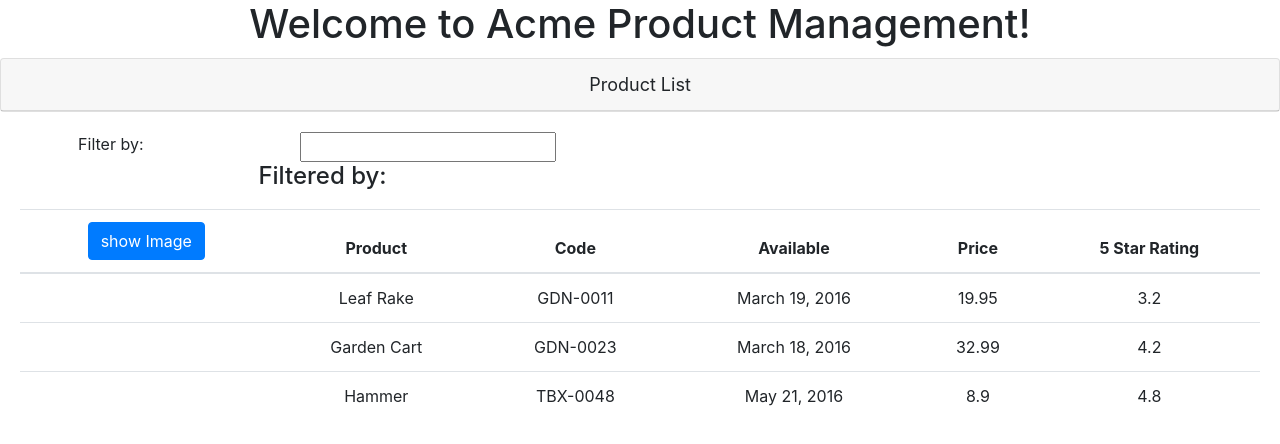
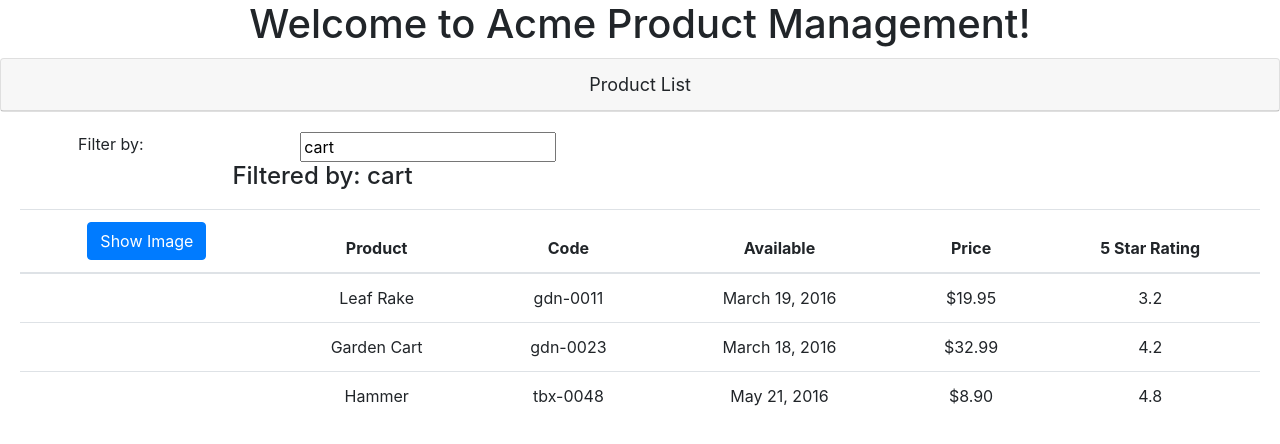
Before and after one commit to amazoradi/AngularGettingStarted, an Angular app: page / in a window 1280 px wide. Shown: the top 444 px of the page. Built offline with nearby package versions, Linux system fonts and the light colour scheme.

Commit message:
improved product list component

```diff
--- a/src/app/app.component.ts
+++ b/src/app/app.component.ts
@@ -4,7 +4,7 @@ import { Component } from "@angular/core";
 @Component({
   //derective name
   selector: 'pm-root',
-  //template being used by this component
+  //template (html) being used by this component, can be inline or refrence an html page
   // template: `<div><h1>{{pageTitle}}</h1>
   //             <div> My first Component</div>
   //             </div>`
--- a/src/app/app.module.ts
+++ b/src/app/app.module.ts
@@ -1,5 +1,6 @@
 import { BrowserModule } from '@angular/platform-browser';
 import { NgModule } from '@angular/core';
+import { FormsModule } from "@angular/forms";
 
 import { AppComponent } from './app.component';
 import { ProductListComponent } from './products/product-list.component';
@@ -7,14 +8,15 @@ import { ProductListComponent } from './products/product-list.component';
 
 //id class as a module using the ngmodule decorator and pass in meta data
 @NgModule({
-  //which components belong to this module
+  //which of our components belong to this module
   declarations: [
     AppComponent,
     ProductListComponent
   ],
   //external modules we want avialiable to all componentns of this module
   imports: [
-    BrowserModule
+    BrowserModule,
+    FormsModule
   ],
   //defines startup component, contains selecotr comp used in our index.html
   bootstrap: [AppComponent]
--- a/src/app/products/product-list.component.html
+++ b/src/app/products/product-list.component.html
@@ -7,12 +7,13 @@
   <div class='row'>
     <div class='col-md-2'>Filter by:</div>
     <div class='col-md-4'>
-      <input type='text' />
+      <input type='text'
+      [(ngModel)]='listFilter' />
     </div>
   </div>
   <div class='row'>
     <div class='col-md-6'>
-      <h4>Filtered by: </h4>
+      <h4>Filtered by: {{ listFilter }}</h4>
     </div>
   </div>
   <div class='table-responsive'>
@@ -21,8 +22,9 @@
       <thead>
         <tr>
           <th>
-            <button class='btn btn-primary'>
-              show Image
+            <button class='btn btn-primary'
+                    (click)='toggleImage()'>
+              {{showImage ? "Hide" : "Show"}} Image
             </button>
           </th>
           <th>Product</th>
@@ -34,12 +36,19 @@
       </thead>
       <tbody>
         <tr *ngFor='let product of products'>
-          <td></td>
-          <td>{{ product.productName}}</td>
-          <td>{{ product.productCode}}</td>
-          <td>{{ product.releaseDate}}</td>
-          <td>{{ product.price}}</td>
-          <td>{{ product.starRating}}</td>
+          <td>
+            <img *ngIf="showImage"
+                 [src]='product.imageUrl'
+                 [title]='product.productName'
+                 [style.width.px]='imageWidth'
+                 [style.margin.px]='imageMargin' />
+          </td>
+          <td>{{ product.productName }}</td>
+          <td>{{ product.productCode | lowercase }}</td>
+          <td>{{ product.releaseDate }}</td>
+          <td>{{ product.price | currency }}</td>
+          <!-- currency: "USD": "symbol" : "1.2-2" this the explicit way to use currency pipe with parameters -->
+          <td>{{ product.starRating }}</td>
         </tr>
       </tbody>
     </table>
--- a/src/app/products/product-list.component.ts
+++ b/src/app/products/product-list.component.ts
@@ -6,6 +6,10 @@ import { Component } from "@angular/core";
 })
 export class ProductListComponent {
   pageTitle: string = "Product List";
+  imageWidth: number = 50;
+  imageMargin: number = 2;
+  showImage: boolean = false;
+  listFilter: string = 'cart';
   products: any[] = [
     {
       "productId": 1,
@@ -15,7 +19,7 @@ export class ProductListComponent {
       "description": "Leaf rake with 48-inch wooden handle.",
       "price": 19.95,
       "starRating": 3.2,
-      "imageUrl": "https://openclipart.org/image/300px/svg_to_png/26215/Anonymous_Leaf_Rake.png"
+      "imageUrl": "https://lh3.googleusercontent.com/XPRvGXcCi_H_g466WNoIvQpDEcP4iatFW_WZgSer0QAFV3EhUnakaKPUtKUI3-6BhEIqBWLS9dZh4MDVkwcw6aSHIrGa0BDIEfMxm-lLlHN1Q-Gb4o4h-DwzQvRjA7OLHmId1YaNXlD3UFm8Y0QlFg8i9GzPAVEjYpYGQNFvPLhdHacMgT3Rkjf2Qt4R0CrwINAGh0H3JDjpR_CCKKUuyIcoI5wP6WWILps4YRFsAgek-VSIHbcJkQF0wCDsCqs6NVUAMMVUdp97WXEKIgwqM4s-G_PDY4iRlGNpXo2lstGT6bOP2XfbOsGFrgJpEduO8dXqk3ZIBFsm5A_K6V1iz0dnHSEbBFQYexlT63D3-35jZyBcAwWJL-hvGOdFoLhgiOILbhOWG-mkyPQjvILhpqs7AX5fwfYQJCbbY-62SGmpa2l_HZgsmkZrRYvPwPnBXshr_oHm0Lof3RbiPFfdZY1eesphZ1_02Il-Zptn9HLEJpS5EtbBt6lv3Vl4NWGusbXNHqSpNVr2xdasM_-lywLF_h4hCx9diiUQXDZd4uYLLEPDqi7mCIbykfGjcfe5eXIxb40JIgMGDNL_ZM0Plby0LbDytSHcKHkb5vzpNekZUXn4Ju--zPL0KuQiDiwlHtd5O-qxfNn3k6LkdZKwT36K3C2LglQ=w1121-h841-no"
     },
     {
       "productId": 2,
@@ -37,5 +41,10 @@ export class ProductListComponent {
       "starRating": 4.8,
       "imageUrl": "https://openclipart.org/image/300px/svg_to_png/73/rejon_Hammer.png"
     }
-  ]
+  ];
+
+
+  toggleImage():void {
+    this.showImage = !this.showImage;
+  }
 }
```
